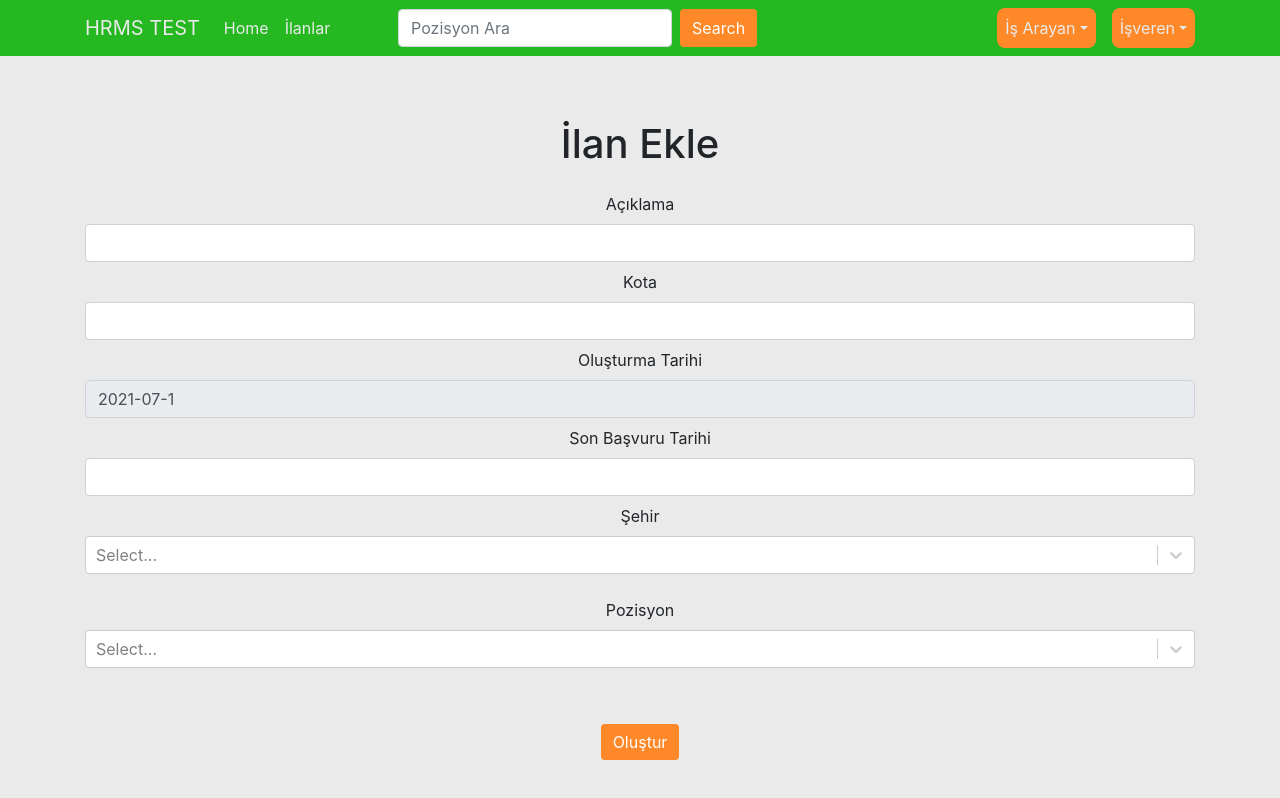
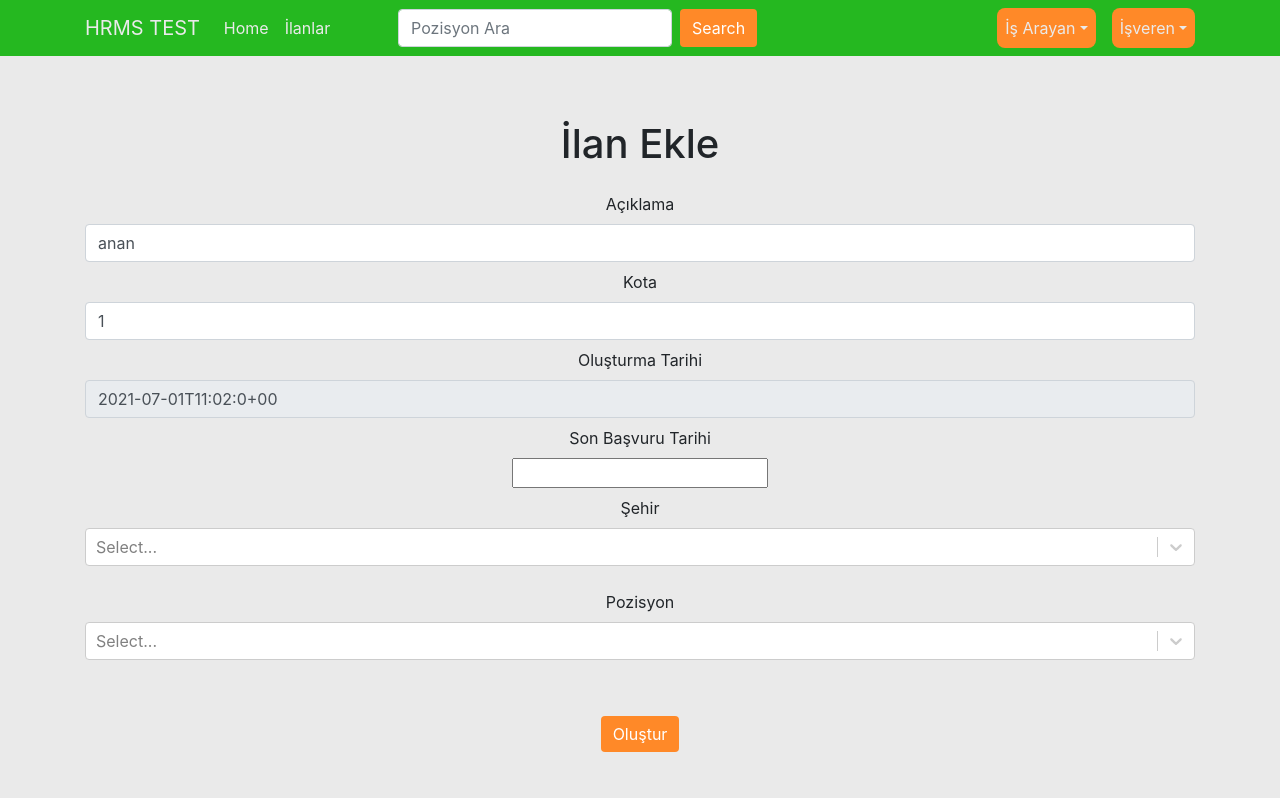
Before and after one commit to salihdeg/hrms-frontend, a React (Create React App) app: page /advertisement/add in a window 1280 px wide. Shown: the top 798 px of the page. Built offline with nearby package versions, Linux system fonts and the light colour scheme; no server answers.

Commit message:
New Datepicker Component Added

```diff
--- a/src/pages/JobAdvertisementAdd.jsx
+++ b/src/pages/JobAdvertisementAdd.jsx
@@ -6,6 +6,7 @@ import SdTextInput from "../utilities/customFromControls/SdTextInput";
 import SdSelect from "../utilities/customFromControls/SdSelect";
 import CityService from "../services/CityService";
 import PositionService from "../services/PositionService";
+import { SdDatePicker } from "../utilities/customFromControls/SdDatePicker";
 
 export default function JobAdvertisementAdd() {
   const [cities, setCities] = useState([]);
@@ -26,20 +27,32 @@ export default function JobAdvertisementAdd() {
       optionsPosition.push(option);
     }
   }
-  let newDate = new Date()
+  let newDate = new Date();
   let date = newDate.getDate();
   let month = newDate.getMonth() + 1;
   let year = newDate.getFullYear();
-
-  let lazim = `${year}-${month<10?`0${month}`:`${month}`}-${date}`
+  let time = `${newDate.getHours()}:${
+    newDate.getMinutes() < 10
+      ? `0${newDate.getMinutes()}`
+      : `${newDate.getMinutes()}`
+  }:${newDate.getMilliseconds()}`;
+  let zonedTime = -(newDate.getTimezoneOffset() / 60);
+  let timeZone = `${
+    zonedTime < 10 || zonedTime < -10 ? `0${zonedTime}` : `${zonedTime}`
+  }`;
+  let lazim = `${year}-${month < 10 ? `0${month}` : `${month}`}-${
+    date < 10 ? `0${date}` : `${date}`
+  }T${time}+${timeZone}`;
+  //"2021-06-01T11:45:59.194+03:00"
   const jobAdvertisementValues = {
-    description: "",
-    quota: "",
+    description: "anan",
+    quota: "1",
     creationDate: lazim,
     deadlineDate: "",
-    city: "",
-    position: "",
+    city: "1",
+    position: "1",
   };
+  console.log(jobAdvertisementValues.creationDate);
 
   const jobAdvertisementSchema = Yup.object().shape({
     description: Yup.string().required("Açıklama Alanı Zorunludur"),
@@ -57,10 +70,8 @@ export default function JobAdvertisementAdd() {
     positionService.getAll().then((result) => setPositions(result.data.data));
   }, []);
 
-
-  console.log(lazim);
-
   return (
+    <div style={{marginBottom:"5rem"}}>
       <Formik
         initialValues={jobAdvertisementValues}
         validationSchema={jobAdvertisementSchema}
@@ -80,11 +91,33 @@ export default function JobAdvertisementAdd() {
                 type="text"
                 disabled
               />
-            <SdTextInput
+
+              <SdDatePicker
+                label="Son Başvuru Tarihi"
+                name="deadlineDate"
+                minDate={new Date()}
+                showTimeSelect
+                dateFormat="yyyy-MM-dd HH:mm:SS xxx"
+                timeFormat="HH:mm"
+                selected={
+                  (formik.values.deadlineDate &&
+                    new Date(formik.values.deadlineDate)) ||
+                  null
+                }
+                onChange={(value) => {
+                  formik.setFieldValue("deadlineDate", value);
+                }}
+                // `${value}${timeZone}`
+              />
+              {/* //"2021-06-01T11:45:59.194+03:00" */}
+              {/* <SdTextInput
               label="Son Başvuru Tarihi"
               name="deadlineDate"
               type="text"
-            />
+            /> */}
+              {formik.errors.deadlineDate ? (
+                <div className="errorText">{formik.errors.deadlineDate}</div>
+              ) : null}
               <SdSelect
                 labelName="Şehir"
                 options={optionsCity}
@@ -120,5 +153,6 @@ export default function JobAdvertisementAdd() {
           </div>
         )}
       </Formik>
+    </div>
   );
 }
--- /dev/null
+++ b/src/utilities/customFromControls/SdDatePicker.jsx
@@ -0,0 +1,24 @@
+import React from "react";
+import { useField } from "formik";
+import DatePicker from "react-datepicker";
+
+export const SdDatePicker = ({ label, ...props }) => {
+  //const { setFieldValue } = useFormikContext();
+  const [field] = useField(props);
+  return (
+    <div className="mb-2">
+      <label htmlFor={label}>{label}</label>
+      <div className="input">
+        <DatePicker
+          {...field}
+          {...props}
+          autoComplete="off"
+          // onChange={(value) => {
+          //   setFieldValue("deadlineDate", value);
+          // }}
+        />
+      </div>
+    </div>
+  );
+};
+// JSON.parse(JSON.stringify(value))
```
Lines whose indentation alone changed are shown as unchanged.
